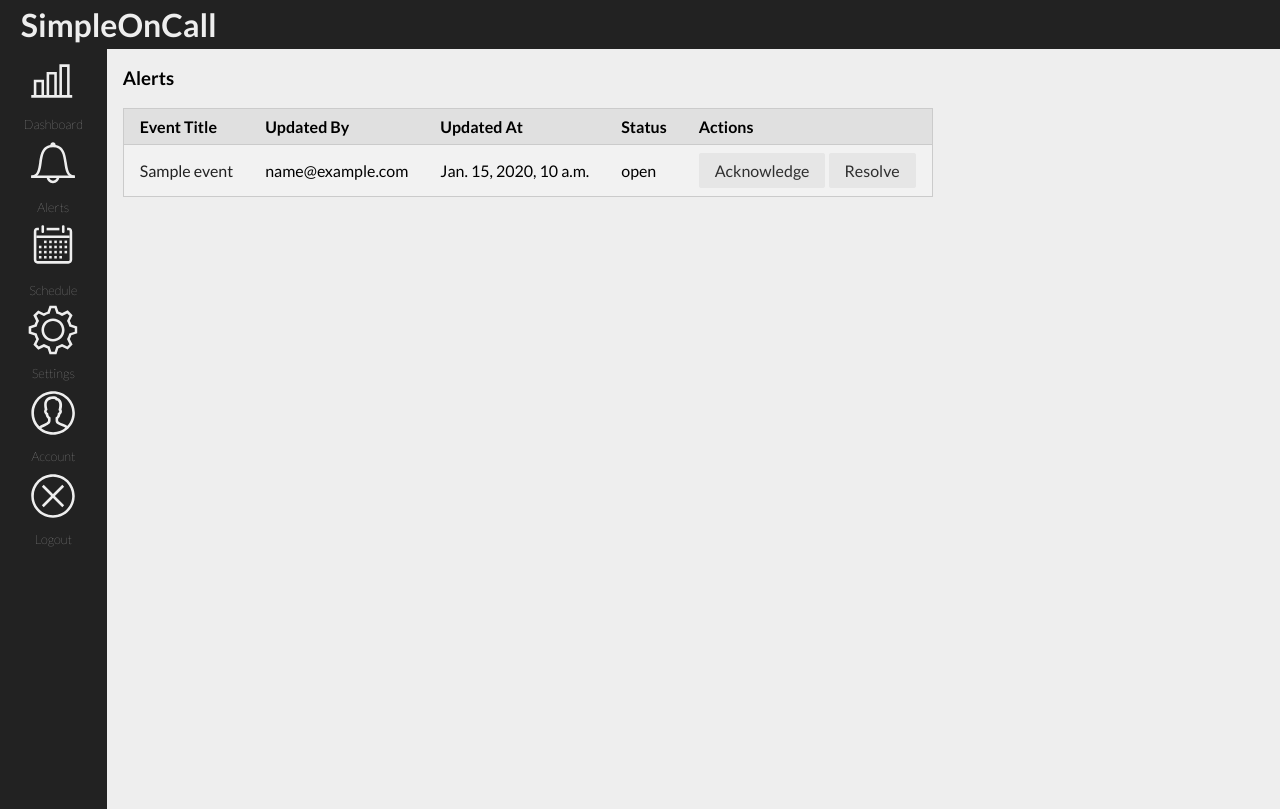
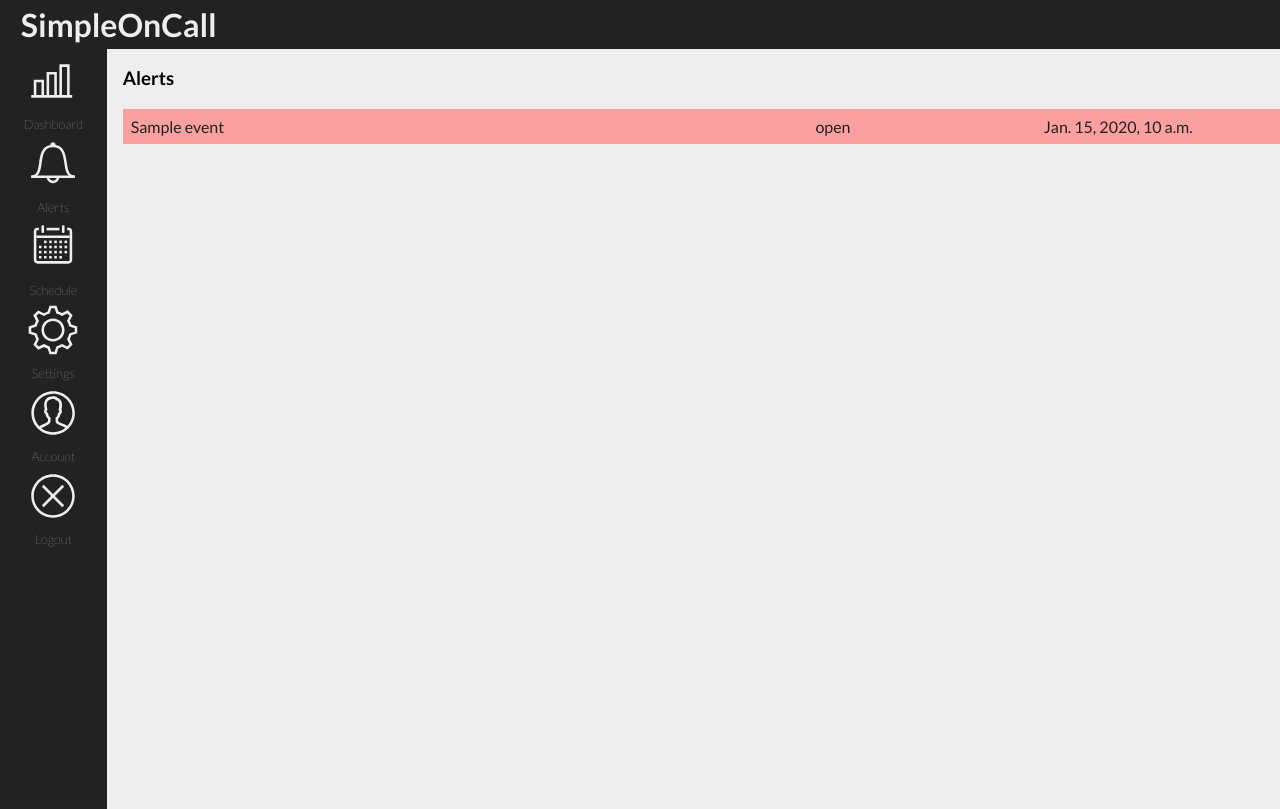
Before and after one commit to simpleoncall/simpleoncall, a Django app: template simpleoncall/templates/alerts.html in a window 1280 px wide. Run offline with Django 3.2, Linux system fonts and the light colour scheme; tables that the repository leaves empty hold one stand-in row (values such as "Sample post"); the template is opened without the code that fills it: values that come from a table or form of the project are taken from there, most other values are stand-ins (such as "Sample title", 1, 10 or a date in 2020); parts of the project's set-up code (start-up, migrations or seed data) failed here and were passed over.

Commit message:
use div/grid system instead of tables for alerts page

```diff
--- a/simpleoncall/settings.py
+++ b/simpleoncall/settings.py
@@ -121,6 +121,7 @@ STYLESHEETS = {
         'css/buttons.css',
         'css/settings.css',
         'css/messages.css',
+        'css/alerts.css',
     ),
 }
 SCRIPTS = {
@@ -131,6 +132,9 @@ SCRIPTS = {
     'js/account.min.js': (
         'js/account/account.js',
     ),
+    'js/alerts.min.js': (
+        'js/alerts/alerts.js',
+    ),
     'js/core.min.js': (
         'js/es5-shim.js',
     ),
--- /dev/null
+++ b/simpleoncall/static/css/alerts.css
@@ -0,0 +1,40 @@
+#alerts .alert {
+    margin-right: 1rem;
+}
+
+#alerts .details {
+    border: solid 1px rgb(34, 34, 34);
+    padding: .5rem;
+}
+
+#alerts .details ul {
+    list-style: none;
+    padding: 0;
+    margin: 0;
+}
+
+#alerts .details li {
+    margin: .5rem;
+}
+
+#alerts .header {
+    color: rgb(34, 34, 34);
+    border-top: 1px solid rgb(238, 238, 238);
+    padding: .5rem;
+}
+
+#alerts .open .header {
+    background-color: rgb(250, 160, 160);
+}
+
+#alerts .resolved .header {
+    background-color: rgb(160, 250, 160);
+}
+
+#alerts .acknowledged .header {
+    background-color: rgb(255, 255, 150);
+}
+
+#alerts .header:hover {
+    background-color: rgb(0, 102, 102);
+}
--- a/simpleoncall/static/css/base.css
+++ b/simpleoncall/static/css/base.css
@@ -50,7 +50,7 @@ img.avatar {
     border-radius: .3rem;
 }
 
-.disabled {
+.disabled, .hidden {
     display: none;
 }
 
--- /dev/null
+++ b/simpleoncall/static/js/alerts/alerts.js
@@ -0,0 +1,14 @@
+document.addEventListener('DOMContentLoaded', function(){
+    var alerts = document.querySelector('#alerts');
+    alerts.addEventListener('click', function(e){
+        var parent = e.target.parentElement;
+        if(parent.classList.contains('header')){
+            var details = parent.parentElement.querySelector('.details');
+            if(details.classList.contains('hidden')){
+                details.classList.remove('hidden');
+            } else {
+                details.classList.add('hidden');
+            }
+        }
+    });
+});
--- a/simpleoncall/templates/alerts.html
+++ b/simpleoncall/templates/alerts.html
@@ -3,55 +3,50 @@
 <article id="alerts">
   <section>
     <h3>Alerts</h3>
-    <table class="pure-table pure-table-horizontal pure-table-striped">
-      <thead>
-        <tr>
-          <th>
-            Event Title
-          </th>
-          <th>
-            Updated By
-          </th>
-          <th>
-            Updated At
-          </th>
-          <th>
-            Status
-          </th>
-          <th>
-            Actions
-          </th>
-        </tr>
-      </thead>
-      <tbody>
     {% for event in alerts %}
-        <tr class="{{ alert.status }}">
-          <td>
-            <a href="{% url 'event_view' event.id %}">
+    <div class="pure-u-1 pure-g alert {{ event.status }}">
+      <div class="pure-g header">
+        <div class="title pure-u-10-24 pure-u-lg-3-5">
           {{ event.title }}
-            </a>
-          </td>
-          <td>
-            {{ event.last_updater }}
-          </td>
-          <td>
+        </div>
+        <div class="status pure-u-7-24 pure-u-lg-1-5">
+          {{ event.status }}
+        </div>
+        <div class="date pure-u-7-24 pure-u-lg-1-5">
           {{ event.date_updated }}
-          </td>
-          <td>
-            {{ event.status }}
-          </td>
-          <td>
+        </div>
+      </div>
+      <div class="details hidden pure-u-1 pure-g">
+        <div class="pure-u-1 pure-u-lg-3-5">
+          {{ event.body }}
+        </div>
+        <div class="pure-u-1 pure-u-lg-2-5">
+          <ul>
+            <li>
+              Created By: {{ event.creator }}
+            </li>
+            <li>
+              Last Updater: {{ event.last_updater }}
+            </li>
+            <li>
               <a class="pure-button secondary-button" href="{% url 'event-ack' event.id %}">
                 Acknowledge
               </a>
               <a class="pure-button secondary-button" href="{% url 'event-resolve' event.id %}">
                 Resolve
               </a>
-          </td>
-        </tr>
+            </li>
+          </ul>
+        </div>
+      </div>
+    </div>
     {% endfor %}
-      </tbody>
-    </table>
   </section>
 </article>
 {% endblock %}
+
+{% block endjs %}
+{{ block.super}}
+{% load bundles %}
+{% script js/alerts.min.js %}
+{% endblock %}
```
Lines whose indentation alone changed are shown as unchanged.
